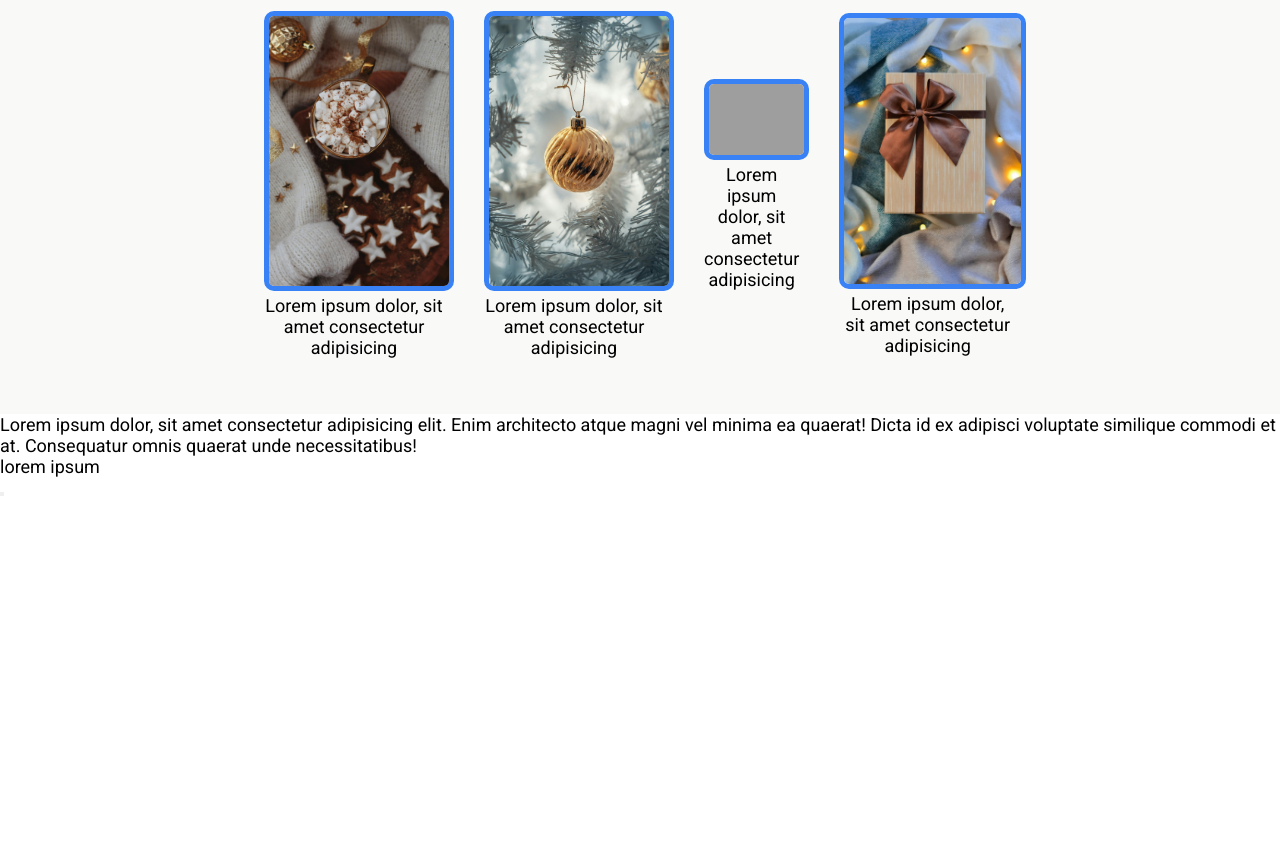
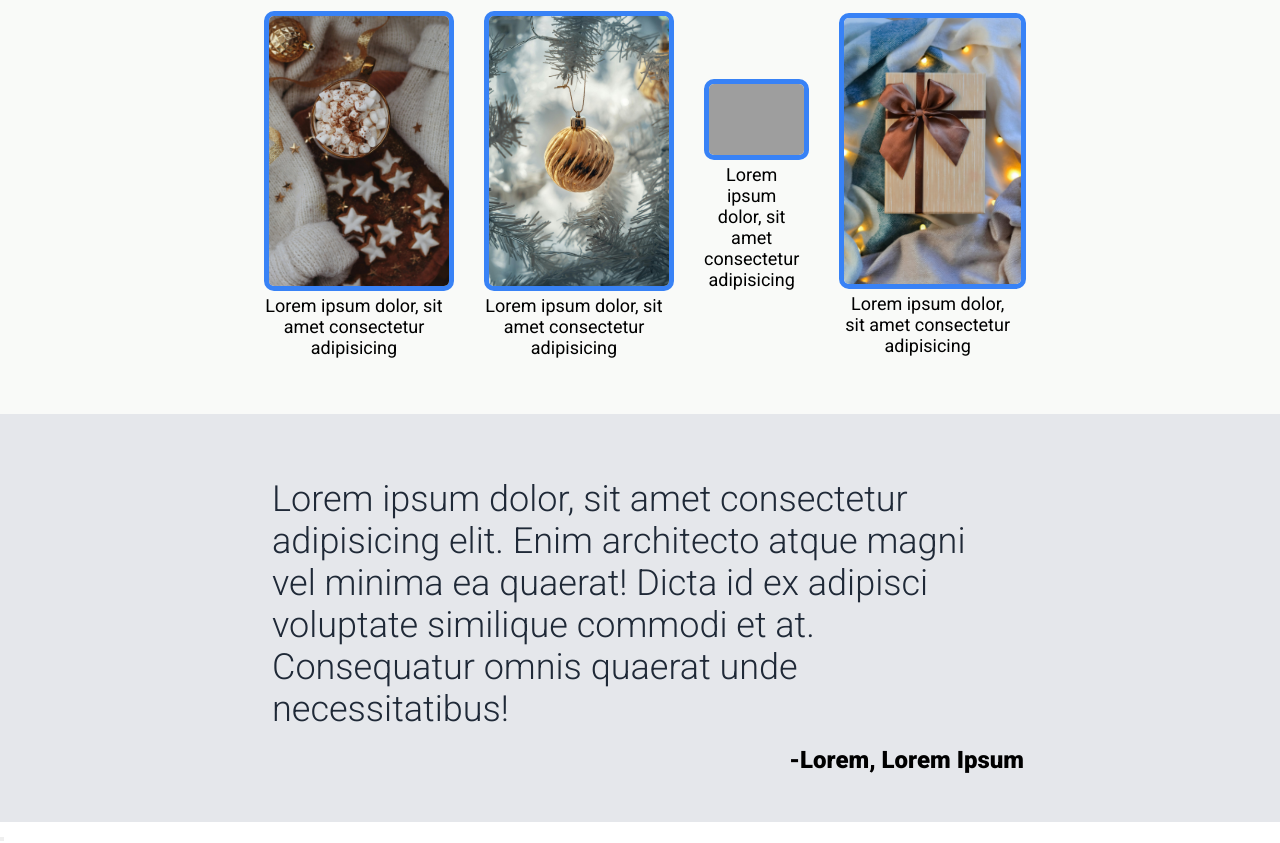
Before and after one commit to KamilPiech/landing-page, a plain HTML site: page index.html in a window 1280 px wide. Shown: the part 608-1451 px from the top of the page. Before the commit the page ends 1106 px from the top, so only its background shows below. Drawn offline with Linux system fonts and the light colour scheme; grey boxes are pictures that could not be loaded.

Commit message:
Add quote section styling

```diff
--- a/index.html
+++ b/index.html
@@ -61,7 +61,7 @@
         voluptate similique commodi et at. Consequatur omnis quaerat unde
         necessitatibus!
       </p>
-      <p class="quote-author">lorem ipsum</p>
+      <p class="quote-author">-Lorem, Lorem Ipsum</p>
     </section>
     <section class="signup">
       <div class="modal">
--- a/style.css
+++ b/style.css
@@ -119,3 +119,28 @@ a {
     border-radius: 10px;
     border: 5px solid #3882f6;
 }
+
+/* Quote section */
+.quote {
+    display: flex;
+    flex-direction: column;
+    align-items: center;
+    justify-content: center;
+    padding: 48px 20%;
+    background-color: #e5e7eb;
+    min-height: 250px;
+}
+
+.quote-text {
+    font-size: 36px;
+    font-weight: 300;
+    color: #1f2937;
+    text-align: left;
+    padding: 16px;
+}
+
+.quote-author {
+    align-self: flex-end;
+    font-size: 24px;
+    font-weight: 900;
+}
```
